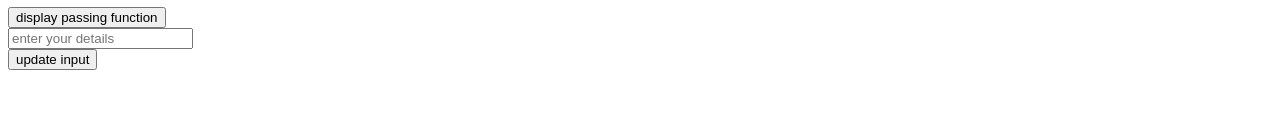
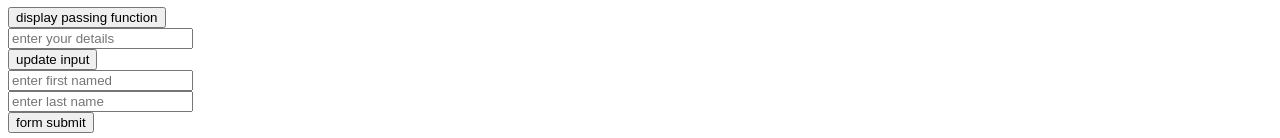
Before and after one commit to aman-29-singh/React-practice, a React (Vite) app in the folder React-blog/: page / in a window 1280 px wide. Shown: the part 3316-3454 px from the top of the page. Before the commit the page ends 3394 px from the top, so only its background shows below. Built offline with nearby package versions, Linux system fonts and the light colour scheme.

Commit message:
add useFormStatus

```diff
--- a/React-blog/src/App.jsx
+++ b/React-blog/src/App.jsx
@@ -7,6 +7,9 @@ import Counter from './Counter';
 import Card from './Card';
 import Passing from './Passing';
 import UserInput from './UserInput';
+import { useFormStatus } from "react-dom";
+
+
 
 function App() {
   const [age, setAge] = useState(0)
@@ -15,8 +18,8 @@ function App() {
   const[display, setDisplay] = useState(true)
   const userRef = useRef()
   const inputRef = useRef(null);
-
-
+  const {pending} = useFormStatus()
+  //const[pending, setPending]= useState(false)
   const userObject = {
     user: "abhay",
     email:"abhay@gmail.com"
@@ -140,6 +143,32 @@ useEffect(() => {//this function runs when display component is vanishes from UI
     inputRef.current.style.color="red"
   }
 
+  // const handleSubmit=async ()=>{ it is for disabled button using statte means without useFormStatus
+  //   setPending(true)
+  //   await new Promise((res)=> setTimeout(res, 2000))
+  //   console.log("aman")
+  //   setPending(false)
+  // }
+
+
+  const handleFormSubmit=async()=>{
+    await new Promise((res)=> setTimeout(res, 5000)) //wait for 5 seconds api call bhi laga skte hai
+    console.log("aman singh")
+  }
+
+  function CustomerForm(){
+    const { pending } = useFormStatus()
+    console.log(pending)
+    return (
+      <div>
+        <input type='text' placeholder='enter first named'/>
+      <br></br>
+      <input type='text' placeholder='enter last name'/>
+      <br></br>
+      <button disabled={pending}> form submit</button>
+      </div>
+    )
+  }
 
 
   return (
@@ -190,6 +219,13 @@ useEffect(() => {//this function runs when display component is vanishes from UI
      {/*<input type='text' placeholder='enter information' ref={inputRef}/>*/}
      <UserInput ref={inputRef}/>{/**it is for forwardRef */}
      <button onClick={updateInput}>update input</button>
+
+
+   {/*  <button disabled={pending} onClick={handleSubmit}>submitt</button>{/**it is for disabled button using state */}
+
+     <form action={handleFormSubmit}>
+      <CustomerForm/>
+     </form>
     </>
   )
 }
```
